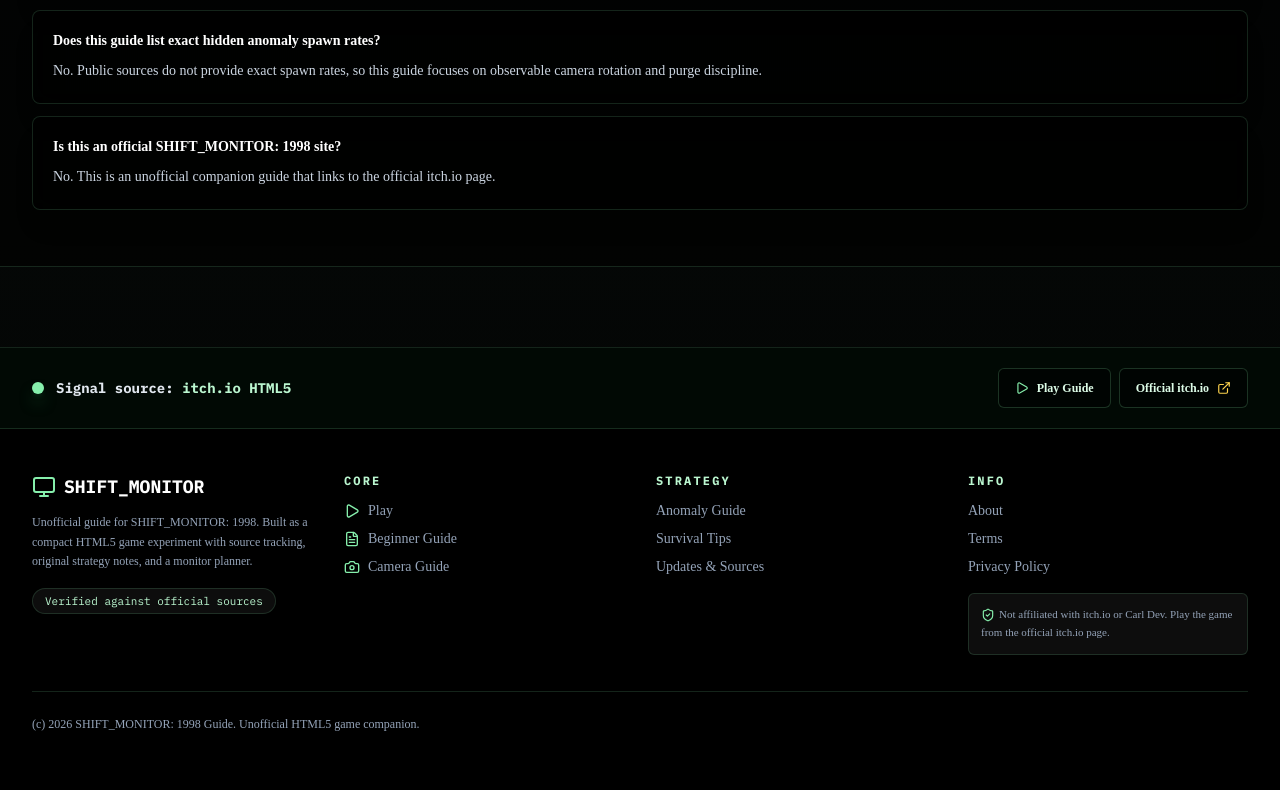
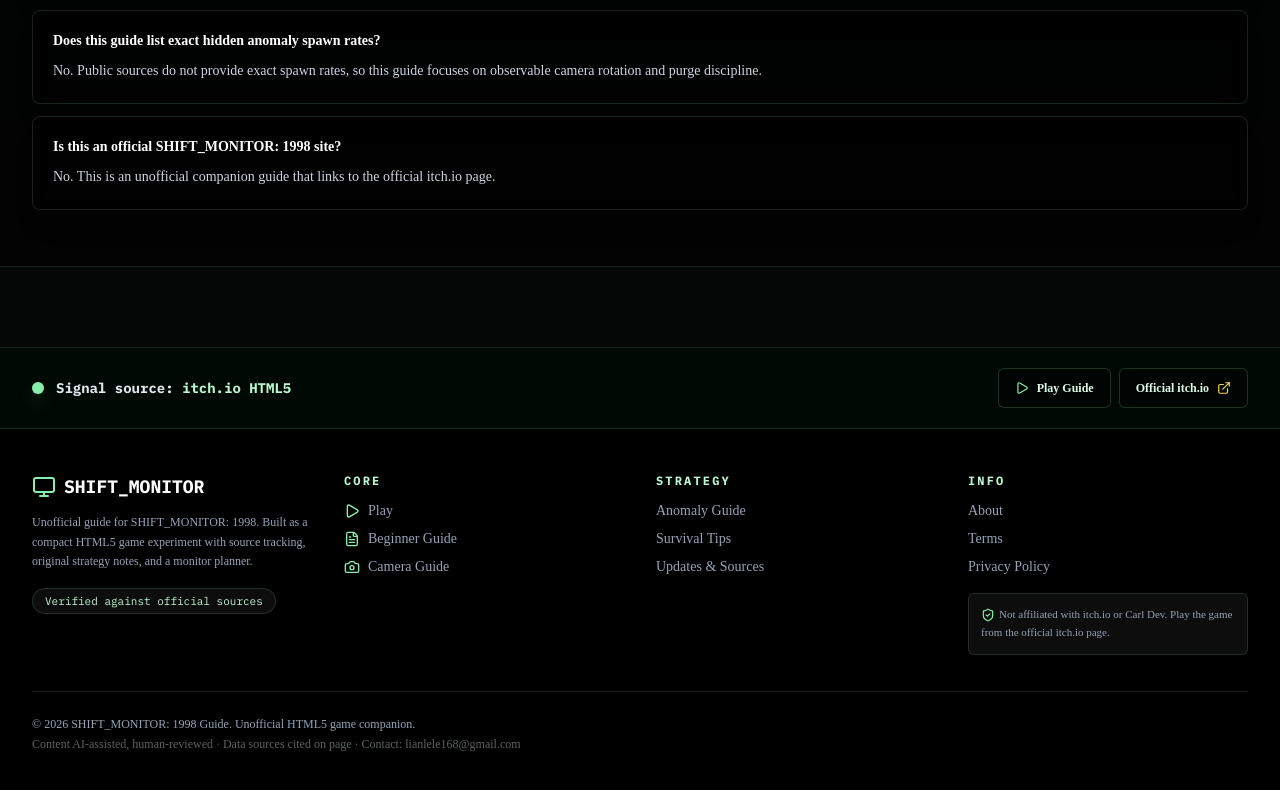
Before and after one commit to lianlele168/shift-monitor-1998, a Next.js app: page / in a window 1280 px wide. Shown: the part 2608-3398 px from the top of the page. Built offline with nearby package versions, Linux system fonts and the light colour scheme.

Commit message:
feat(eeat): honest author identity + AI disclosure

```diff
--- a/src/app/layout.tsx
+++ b/src/app/layout.tsx
@@ -16,7 +16,7 @@
   },
   description: config.seo.siteDescription,
   keywords: [...config.seo.primaryKeywords, ...config.seo.secondaryKeywords],
-  authors: [{ name: `${config.game.name} Guide` }],
+  authors: [{ name: "Hlele" }],
   openGraph: {
     type: "website",
     siteName: `${config.game.name} Guide`,
--- a/src/components/Footer.tsx
+++ b/src/components/Footer.tsx
@@ -74,7 +74,8 @@
         </div>
 
         <div className="mt-9 border-t border-green-300/15 pt-6 text-xs">
-          (c) {new Date().getFullYear()} {config.game.name} Guide. Unofficial HTML5 game companion.
+          &copy; {new Date().getFullYear()} {config.game.name} Guide. Unofficial HTML5 game companion.
+          <p className="mt-1 text-green-100/40">Content AI-assisted, human-reviewed · Data sources cited on page · Contact: lianlele168@gmail.com</p>
         </div>
       </div>
     </footer>
```
